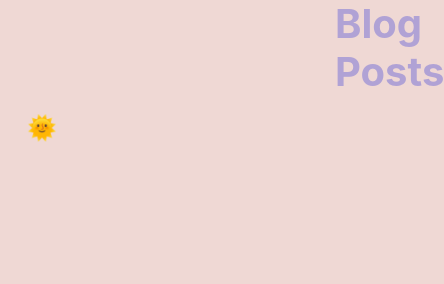
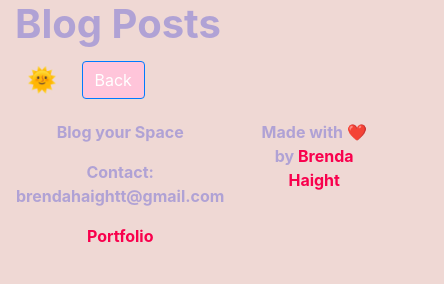
Before and after one commit to BrendaHaight/first-blog, a plain HTML site: page blog.html in a window 390 px wide. Shown: the whole page, 444 px wide, since content can reach past the window. Drawn offline with nearby package versions, Linux system fonts and the light colour scheme.

Commit message:
adding comments

```diff
--- a/assets/blog.css
+++ b/assets/blog.css
@@ -39,4 +39,45 @@ h1 {
   margin-top: 10px;
 }
 .toggle-btn.dark-mode {
-  color:
+  color: #ffedea;
+}
+
+/* Add hover effect for button */
+#modeToggle:hover {
+  transform: scale(1.2);
+}
+footer {
+  text-align: center;
+  background-color: #efd8d4;
+}
+.custom-footer {
+  color: #b0a2d5;
+  font-weight: bold;
+}
+.portfolio-link,
+.author {
+  color: #f9004d;
+}
+
+@media (max-width: 767px) {
+  body {
+    /* Adjust body styles for smaller screens */
+    margin: 0; /* Remove default margin */
+  }
+
+  h1 {
+    margin-left: 0; /* Adjust margin for h1 */
+  }
+
+  .post {
+    /* Adjust styles for individual posts */
+    padding: 10px; /* Decrease padding */
+    margin-bottom: 10px; /* Decrease margin */
+  }
+
+  .post h2 {
+    /* Adjust styles for post titles */
+    padding: 5px; /* Decrease padding */
+    font-size: 18px; /* Decrease font size */
+  }
+}
--- a/blog.html
+++ b/blog.html
@@ -24,4 +24,38 @@
             <a
               href="index.html"
               class="btn btn-primary ml-2"
-              styl
+              style="background-color: #ffc5da"
+              >Back</a
+            >
+          </div>
+        </div>
+      </div>
+    </header>
+
+    <main>
+      <div id="post-list"></div>
+    </main>
+
+    <footer class="container-fluid bg-#efd8d4 p-3 custom-footer">
+      <div class="row">
+        <div class="col">
+          <p>Blog your Space</p>
+          <p>Contact: brendahaightt@gmail.com</p>
+          <p>
+            <a
+              href="https://brendahaight.github.io/portfolio/"
+              target="_blank"
+              class="portfolio-link"
+              >Portfolio</a
+            >
+          </p>
+        </div>
+        <div class="col text-center">
+          <p>Made with ❤️ by <a href="#" class="author">Brenda Haight</a></p>
+        </div>
+      </div>
+    </footer>
+    <script src="js/blog.js"></script>
+    <script src="js/logic.js"></script>
+  </body>
+</html>
--- a/js/blog.js
+++ b/js/blog.js
@@ -25,4 +25,6 @@ document.addEventListener("DOMContentLoaded", function () {
 });
 
 const backButton = document.getElementById("back-btn");
-ba
+backButton.addEventListener("click", function () {
+  window.location.href = "../index.html";
+});
```
Also changed, not shown: assets/style.css (+0 -13 lines).
